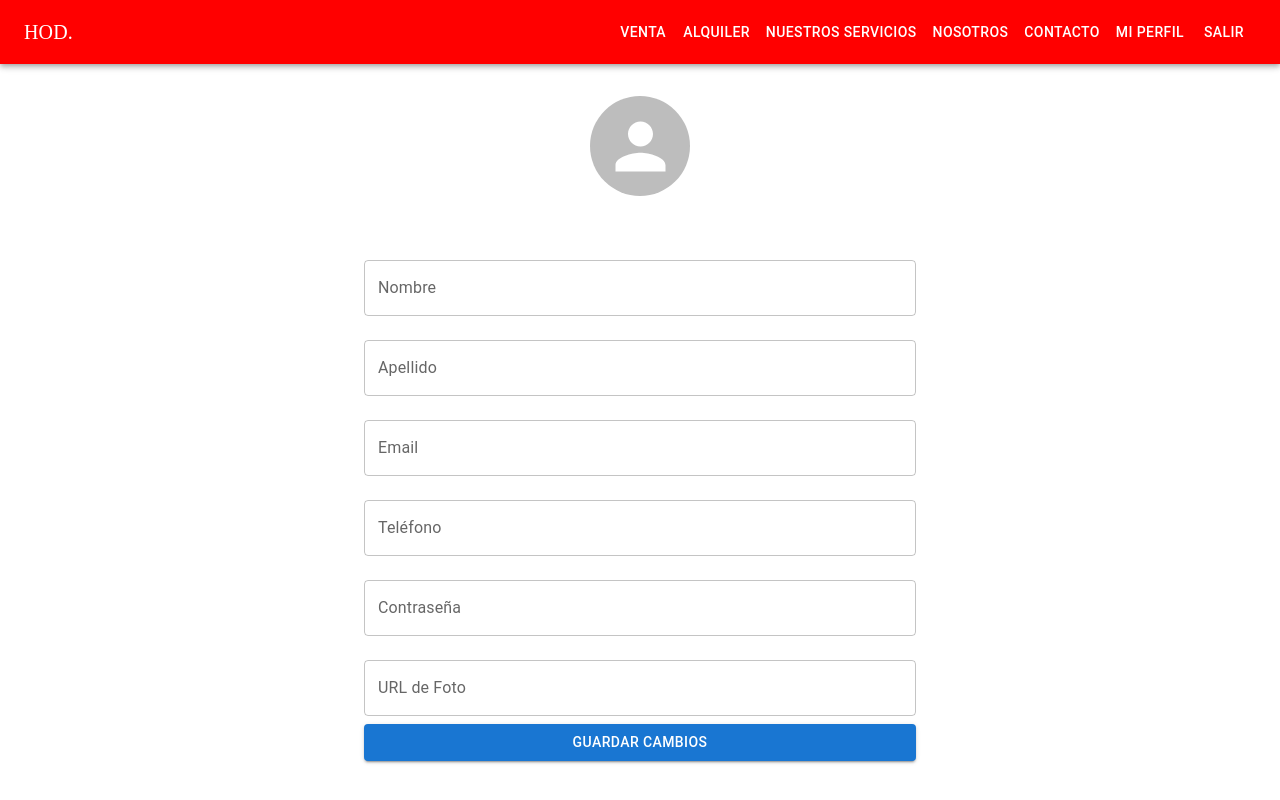
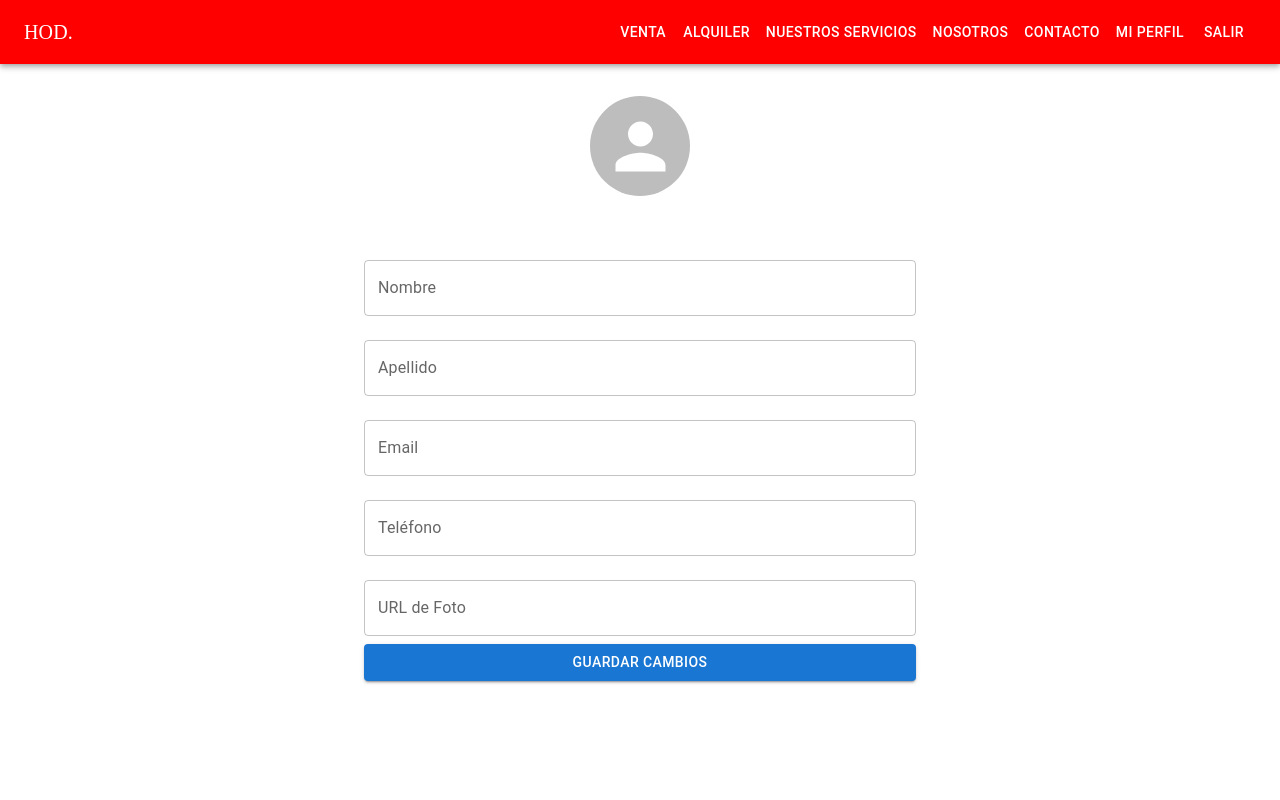
Before and after one commit to gerpag/Real-Estate-App, a React (Create React App) app in the folder front/: page /profile in a window 1280 px wide. Built offline with nearby package versions, Linux system fonts and the light colour scheme; no server answers.

Commit message:
se quita ítem password para manejarlo desdebotón olvidé mi contraseña

```diff
--- a/front/src/views/MyProfile.jsx
+++ b/front/src/views/MyProfile.jsx
@@ -118,15 +118,7 @@ function MyProfile() {
           margin="normal"
           variant="outlined"
         />
-        <TextField
-          label="Contraseña"
-          name="password"
-          type="password"
-          value={userData.password}
-          onChange={handleInputChange}
-          margin="normal"
-          variant="outlined"
-        />
+
         <TextField
           label="URL de Foto"
           name="img_url"
```
